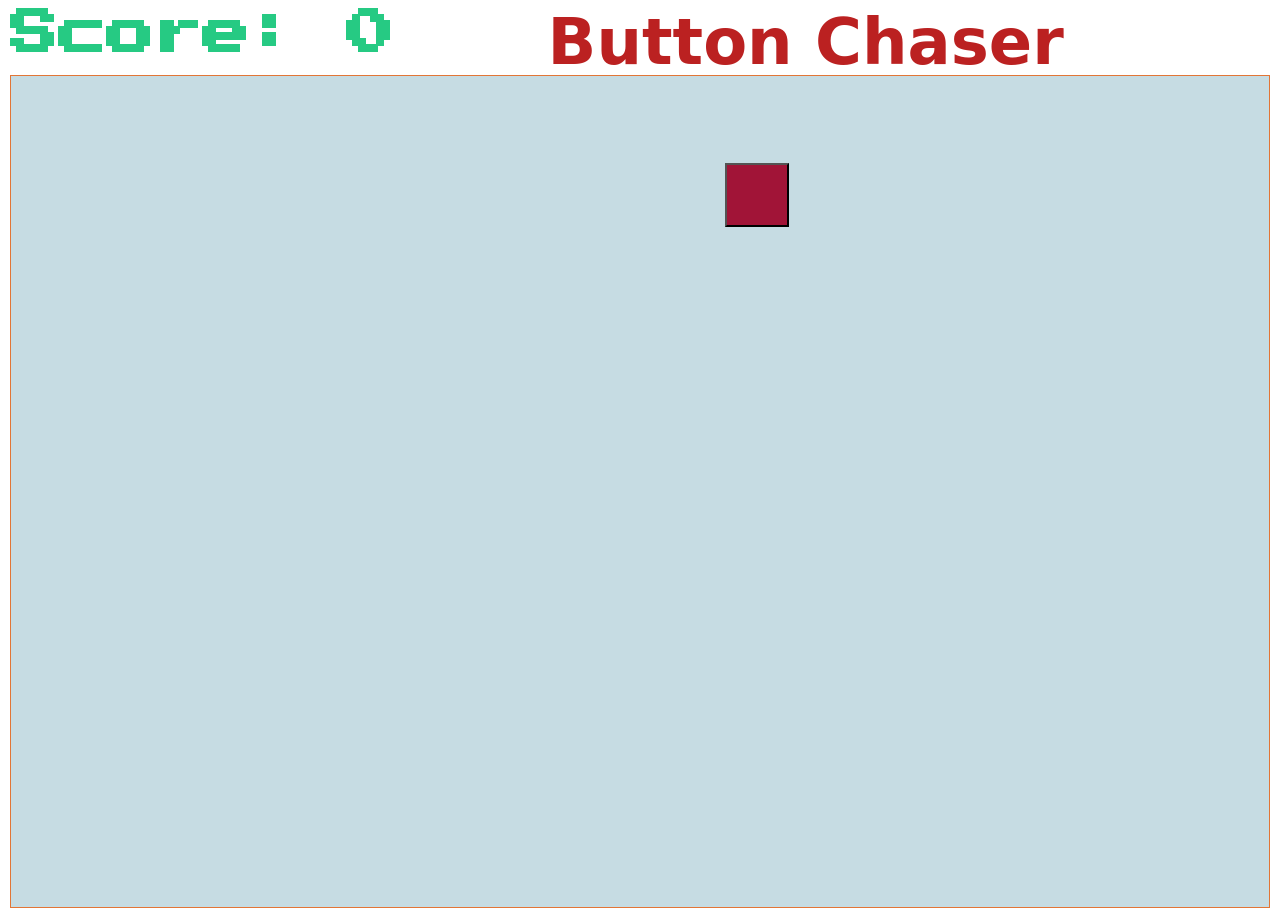
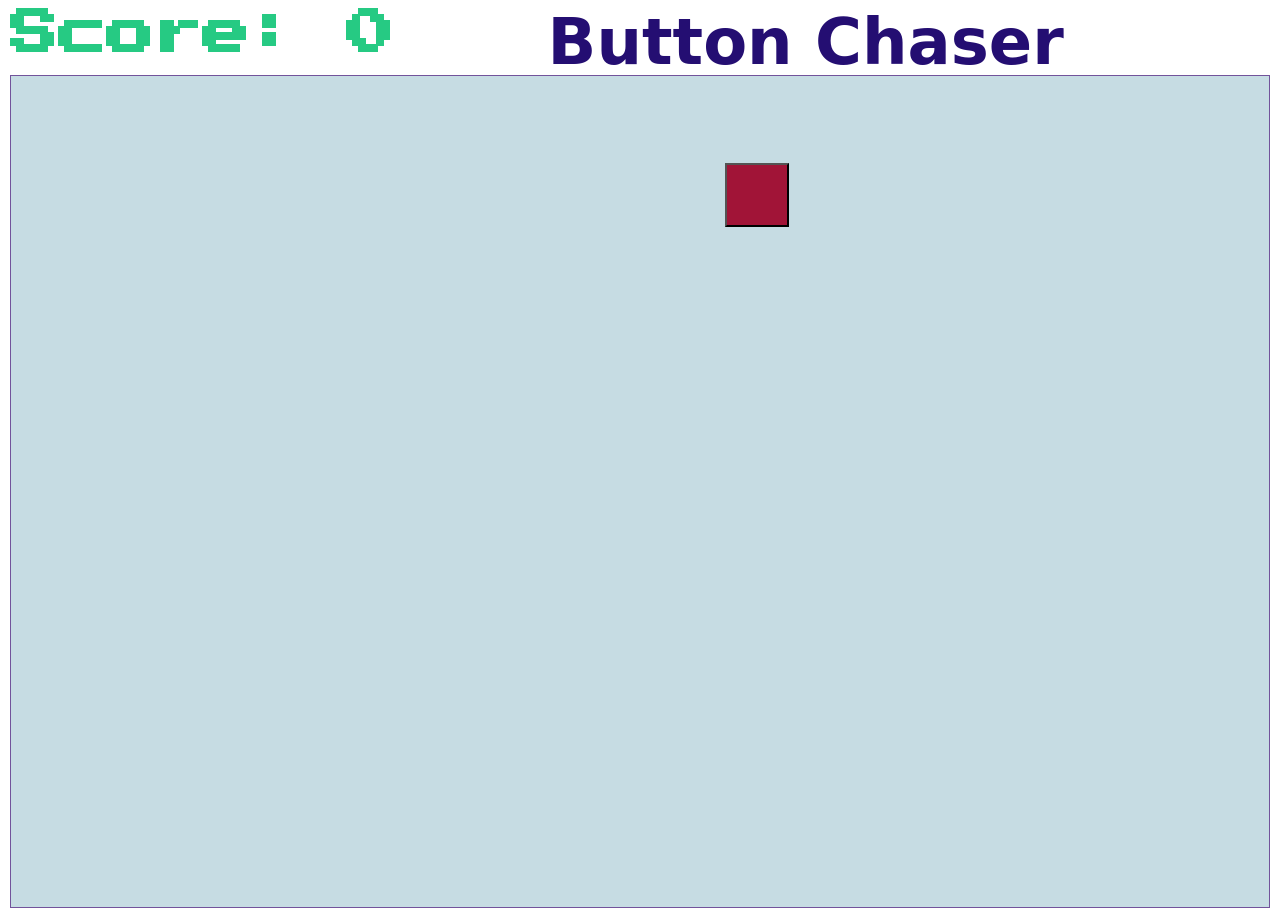
Before and after one commit to ellietms/button-chaser, a plain HTML site: page index.html in a window 1280 px wide. Drawn offline with Linux system fonts and the light colour scheme; a web font is replaced by a local one.

Commit message:
css changes

```diff
--- a/buttonChaser.css
+++ b/buttonChaser.css
@@ -15,7 +15,7 @@
     font-weight: bold;
     margin-left: 42%;
     margin-right: auto;
-    color: rgb(187, 33, 33);
+    color: rgb(36, 14, 114);
     position: absolute;
     top: 5px;
     left: 10px;
@@ -25,7 +25,7 @@
     position: absolute;
     top: 75px;
     left: 10px;
-    border: 1px solid rgb(226, 118, 55);
+    border: 1px solid rgb(114, 83, 155);
     font-size: 8rem;
     color: red;
     text-align: center;
```
